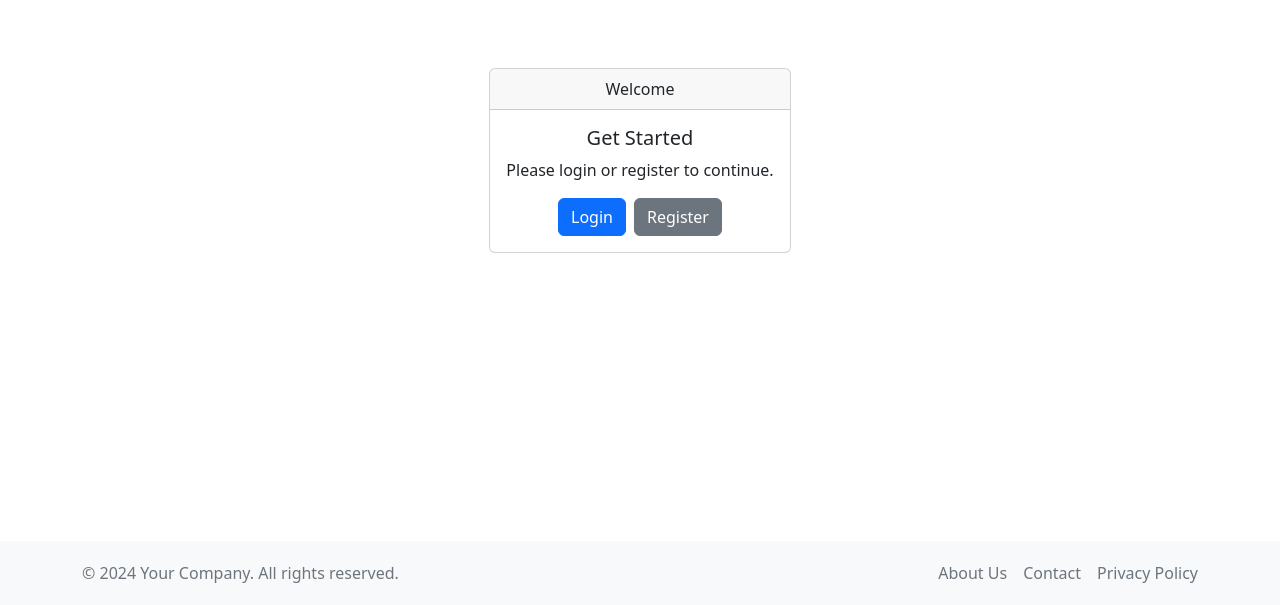
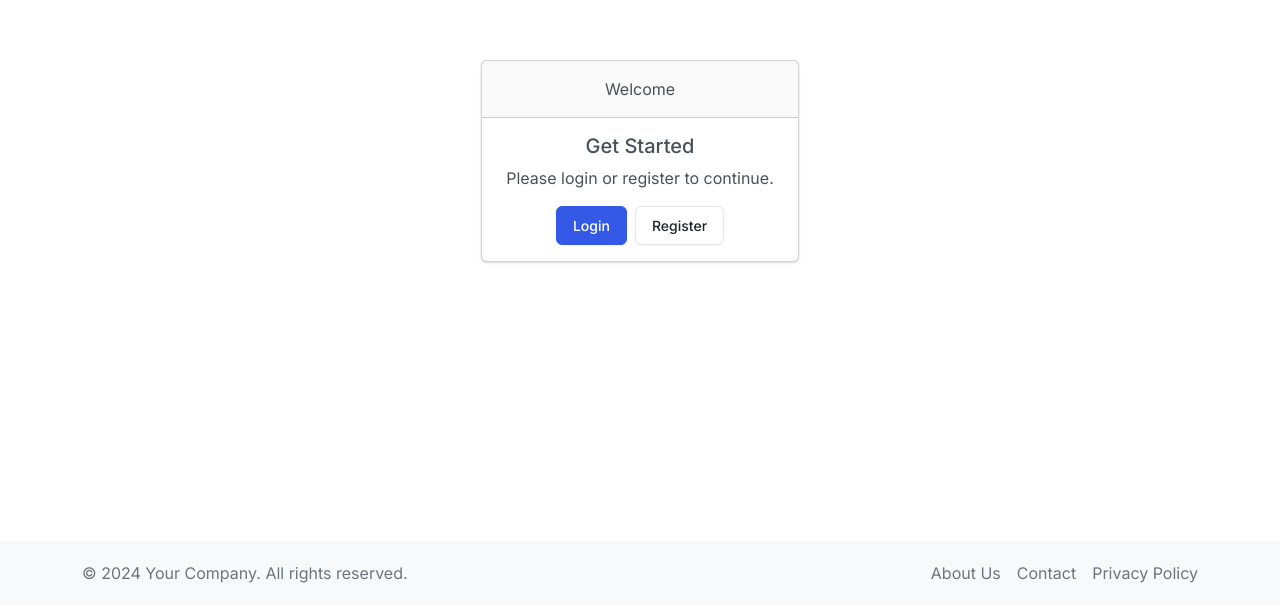
Before and after one commit to yasindemirkaya/NextManagementApp, a Next.js app: page / in a window 1280 px wide. Shown: the part 195-800 px from the top of the page. Built offline with nearby package versions, Linux system fonts and the light colour scheme; no server answers.

Commit message:
bootswatch-integration
bootswatch template integration

```diff
--- a/package.json
+++ b/package.json
@@ -13,6 +13,7 @@
     "axios": "^1.7.7",
     "bcrypt": "^5.1.1",
     "bootstrap": "^5.3.3",
+    "bootswatch": "^5.3.3",
     "dotenv": "^16.4.5",
     "jsonwebtoken": "^9.0.2",
     "mysql2": "^3.11.3",
--- a/pages/_app.js
+++ b/pages/_app.js
@@ -1,5 +1,5 @@
 import 'bootstrap/dist/css/bootstrap.min.css';
-import '@/styles/global.scss';
+import '../styles/global.scss'
 
 import { Provider } from "react-redux";
 import { persistor } from "@/redux/config"
--- a/styles/global.scss
+++ b/styles/global.scss
@@ -0,0 +1,2 @@
+// Bootswatch Library
+@import 'bootswatch/dist/zephyr/bootstrap.min.css';
```
Also changed, not shown: 1 other file (tests, documents, lock files or other folders).
